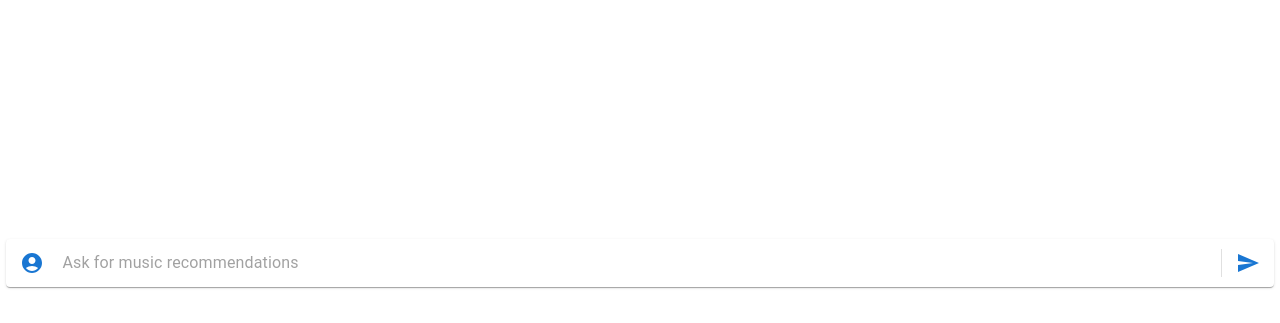
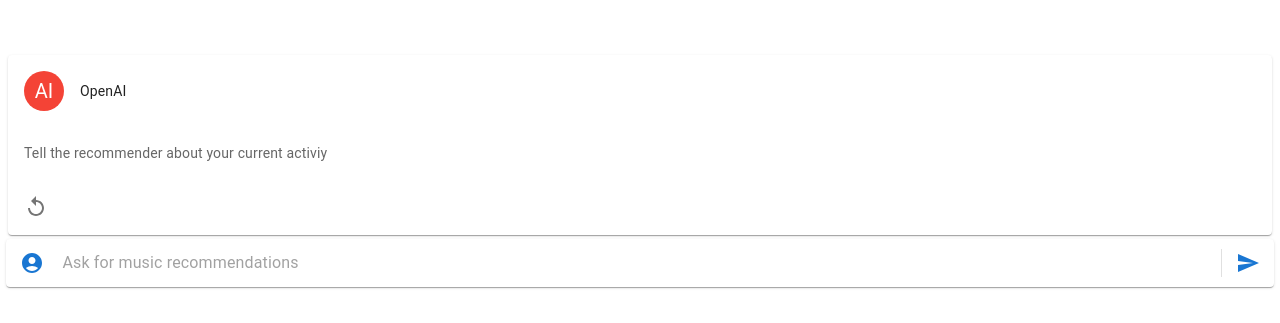
Before and after one commit to vodewey12/bia-662-final-project, a Next.js app: page / in a window 1280 px wide. Shown: the part 493-816 px from the top of the page. Built offline with nearby package versions, Linux system fonts and the light colour scheme.

Commit message:
Remove uncessary logs

```diff
--- a/pages/api/chatgpt.js
+++ b/pages/api/chatgpt.js
@@ -12,12 +12,11 @@ export default async function handler(req, res) {
       const response = await openai.chat.completions.create({
         model: 'gpt-3.5-turbo',
         messages: [
-          {"role": "system", "content": "You are a helpful assistant."},
+          {"role": "system", "content": "User will provide an input for song recommendation but only recommend artists in the following format. Artist: 1. <> 2. <> 3.<>"},
           {"role": "user", "content": prompt}
         ],
         max_tokens: 30
       });
-      console.log(response)
       const quote = response;
 
       res.status(200).json({ quote });
--- a/pages/components/message.js
+++ b/pages/components/message.js
@@ -8,9 +8,8 @@ import IconButton, { IconButtonProps } from '@mui/material/IconButton';
 import Typography from '@mui/material/Typography';
 import { red, blue } from '@mui/material/colors';
 import FavoriteIcon from '@mui/icons-material/Favorite';
-import ShareIcon from '@mui/icons-material/Share';
+import ReplayIcon from '@mui/icons-material/Replay';
 import Box from '@mui/material/Box';
-
 export default function MessageCard({
     text, type, timestamp
 }) {
@@ -63,11 +62,8 @@ export default function MessageCard({
                     </Typography>
                 </CardContent>
                 <CardActions disableSpacing>
-                    <IconButton aria-label="add to favorites">
-                        <FavoriteIcon />
-                    </IconButton>
-                    <IconButton aria-label="share">
-                        <ShareIcon />
+                    <IconButton aria-label="replay">
+                        <ReplayIcon />
                     </IconButton>
                 </CardActions>
             </Card>
--- a/pages/index.js
+++ b/pages/index.js
@@ -46,6 +46,8 @@ export default function Home() {
       </Head>
 
       <main className={styles.main}>
+        <MessageCard key="123123" className={styles.messageCard} type='ai' timestamp='' text='Tell the recommender about your current activiy'></MessageCard>
+
         {messages.map((message) => (
           <MessageCard key={message.id} className={styles.messageCard} type={message.type} timestamp={message.timestamp} text={message.text}></MessageCard>
         )
```
